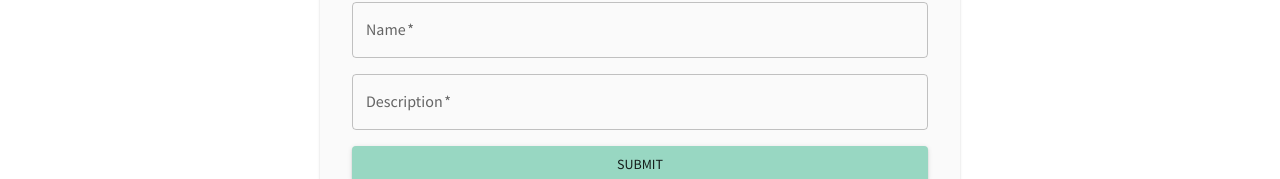
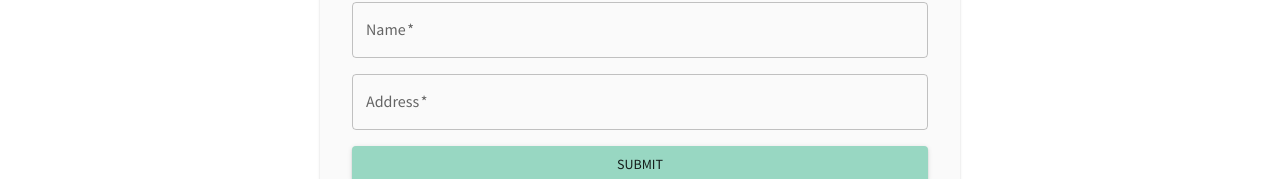
Before and after one commit to ishon19/UBHacking21, a React (Create React App) app in the folder frontline-aid/: page /request-cabs in a window 1280 px wide. Shown: the part 206-385 px from the top of the page. Built offline with nearby package versions, Linux system fonts and the light colour scheme.

Commit message:
fix: Field names modified

```diff
--- a/frontline-aid/src/components/forms/FoodRequest.jsx
+++ b/frontline-aid/src/components/forms/FoodRequest.jsx
@@ -7,13 +7,13 @@ import * as yup from "yup";
 
 const validationSchema = yup.object({
   name: yup
-    .string("Enter your email")
-    .min(1, "Enter atleast one character")
-    .required("Item name is required"),
-  description: yup
-    .string("Enter description")
-    .min(8, "Password should be of minimum 8 characters length")
-    .required("Password is required"),
+    .string("Enter the food item")
+    .min(1, "Enter at least one character")
+    .required("Food name is required"),
+  address: yup
+    .string("Enter Address")
+    .min(8, "Address should be atlease of 8 characters")
+    .required("Address is required"),
 });
 
 const FoodRequestForm = () => {
@@ -21,10 +21,9 @@ const FoodRequestForm = () => {
     validationSchema: validationSchema,
     initialValues: {
       name: "",
-      description: "",
+      address: "",
     },
     onSubmit: (values) => {
-      console.log("Test");
       console.log(JSON.stringify(values, null, 2));
     },
   });
@@ -66,18 +65,15 @@ const FoodRequestForm = () => {
                 <TextField
                   fullWidth
                   required
-                  id="description"
-                  name="description"
-                  label="Description"
-                  value={formik.values.description}
+                  id="address"
+                  name="address"
+                  label="Address"
+                  value={formik.values.address}
                   onChange={formik.handleChange}
                   error={
-                    formik.touched.description &&
-                    Boolean(formik.errors.description)
+                    formik.touched.address && Boolean(formik.errors.address)
                   }
-                  helperText={
-                    formik.touched.description && formik.errors.description
-                  }
+                  helperText={formik.touched.address && formik.errors.address}
                 />
               </Grid>
               <Grid item>
```
